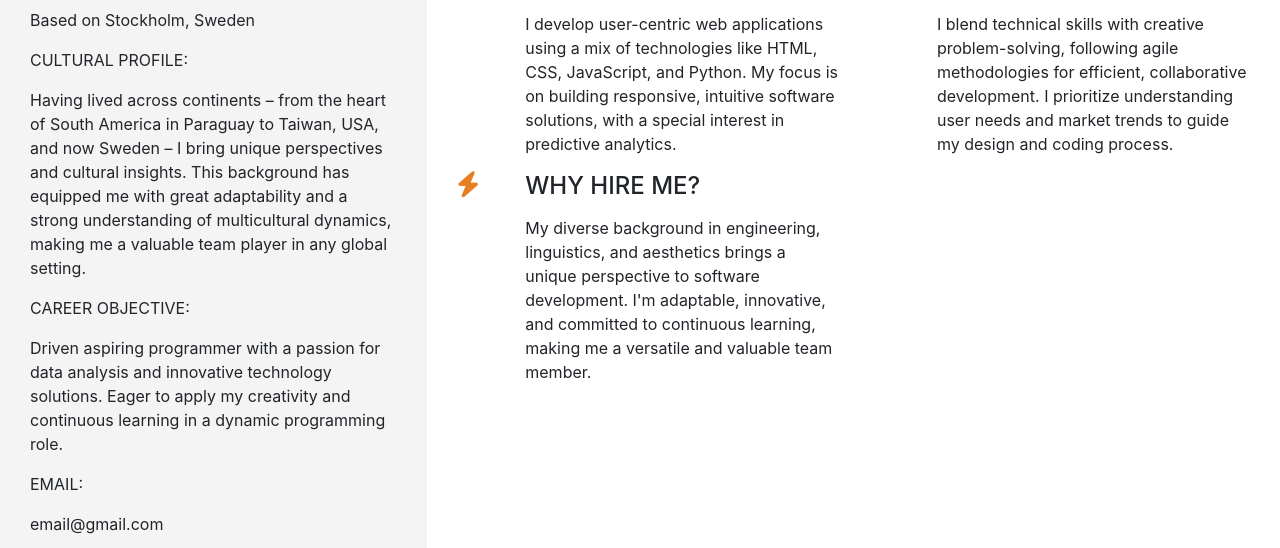
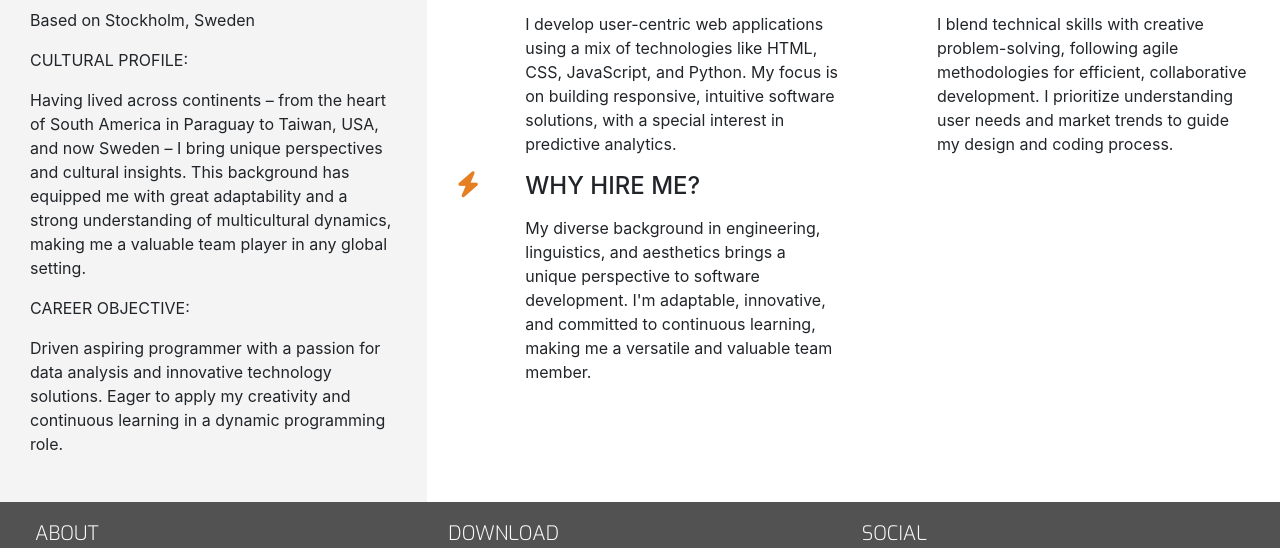
Before and after one commit to ispeakfishlanguage/resume-project, a website: page index.html in a window 1280 px wide. Shown: the part 499-1047 px from the top of the page. Drawn offline with nearby package versions, Linux system fonts and the light colour scheme.

```diff
--- a/assets/js/sendEmail.js
+++ b/assets/js/sendEmail.js
@@ -1,5 +1,5 @@
 function sendMail(contactForm) {
-    emailjs.send("gmail", "project-requesr", {
+    emailjs.send("gmail", "project-request", {
         "from_name": contactForm.name.value,
         "from_email": contactForm.emailaddress.value,
         "project_request": contactForm.projectsummary.value
--- a/index.html
+++ b/index.html
@@ -96,7 +96,8 @@
                     </div>
                     <div class="value">
                         <p>
-                            Having lived across continents – from the heart of South America in Paraguay to Taiwan, USA, and now Sweden – I bring unique perspectives and cultural insights. This background has equipped me with great adaptability and a strong understanding of multicultural dynamics, making me a valuable team player in any global setting.
+                            Having lived across continents – from the heart of South America in Paraguay to Taiwan, USA, and now Sweden – I bring unique perspectives and cultural insights.
+                            This background has equipped me with great adaptability and a strong understanding of multicultural dynamics, making me a valuable team player in any global setting.
                         </p>
                     </div>
                 </div>
@@ -110,18 +111,6 @@
                         <p>
                             Driven aspiring programmer with a passion for data analysis and innovative technology solutions.
                             Eager to apply my creativity and continuous learning in a dynamic programming role.
-                        </p>
-                    </div>
-                </div>
-                <div class="personal-info-item">
-                    <div class="key">
-                        <p class="uppercase">
-                            Email:
-                        </p>
-                    </div>
-                    <div class="value">
-                        <p>
-                            email@gmail.com
                         </p>
                     </div>
                 </div>
@@ -141,7 +130,8 @@
                             <div class="col-10">
                                 <h4 class="three-reasons-heading uppercase">What do I do?</h4>
                                 <p>
-                                    I develop user-centric web applications using a mix of technologies like HTML, CSS, JavaScript, and Python. My focus is on building responsive, intuitive software solutions, with a special interest in predictive analytics.
+                                    I develop user-centric web applications using a mix of technologies like HTML, CSS, JavaScript, and Python.
+                                    My focus is on building responsive, intuitive software solutions, with a special interest in predictive analytics.
                                 </p>
                             </div>
                         </div>
```
Also changed, not shown: 1 other file.
